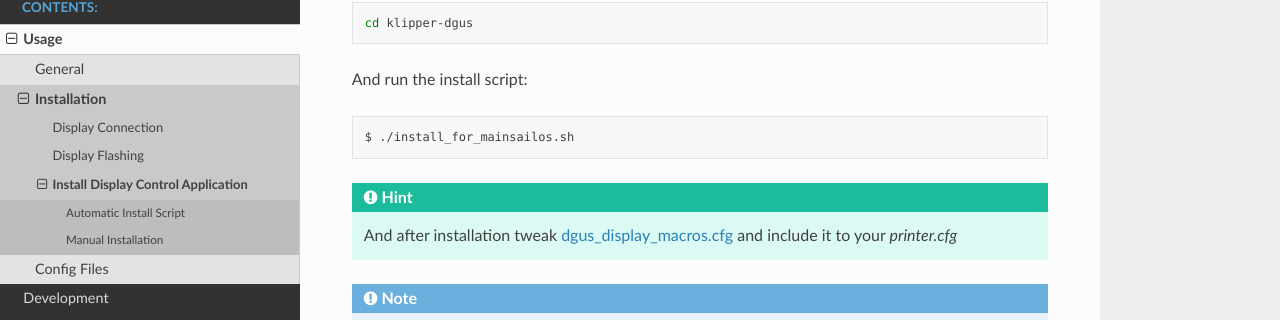
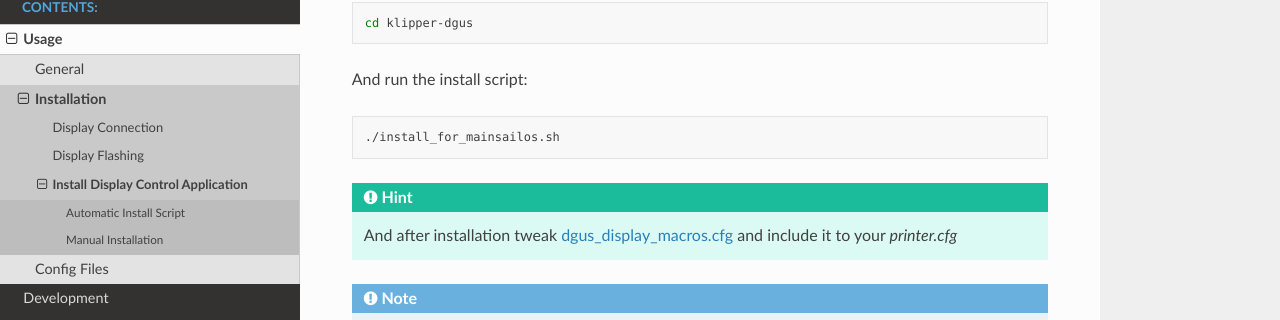
Before and after one commit to seho85/klipper-dgus, a Sphinx documentation site: the page built from doc/usage/installation/install_display_control_application.rst, in a window 1280 px wide and 900 px high, scrolled down 487 px. Shown: the part 130-450 px from the top of the window. Built offline with Sphinx 7.4.7 and the Read the Docs theme 2.0.0, drawn with Linux system fonts in a browser that asks for light colours.

```diff
--- a/doc/usage/installation/install_display_control_application.rst
+++ b/doc/usage/installation/install_display_control_application.rst
@@ -32,7 +32,7 @@ And run the install script:
 
 .. code-block:: shell
 
-    $ ./install_for_mainsailos.sh
+    ./install_for_mainsailos.sh
 
 
 .. hint::
```
